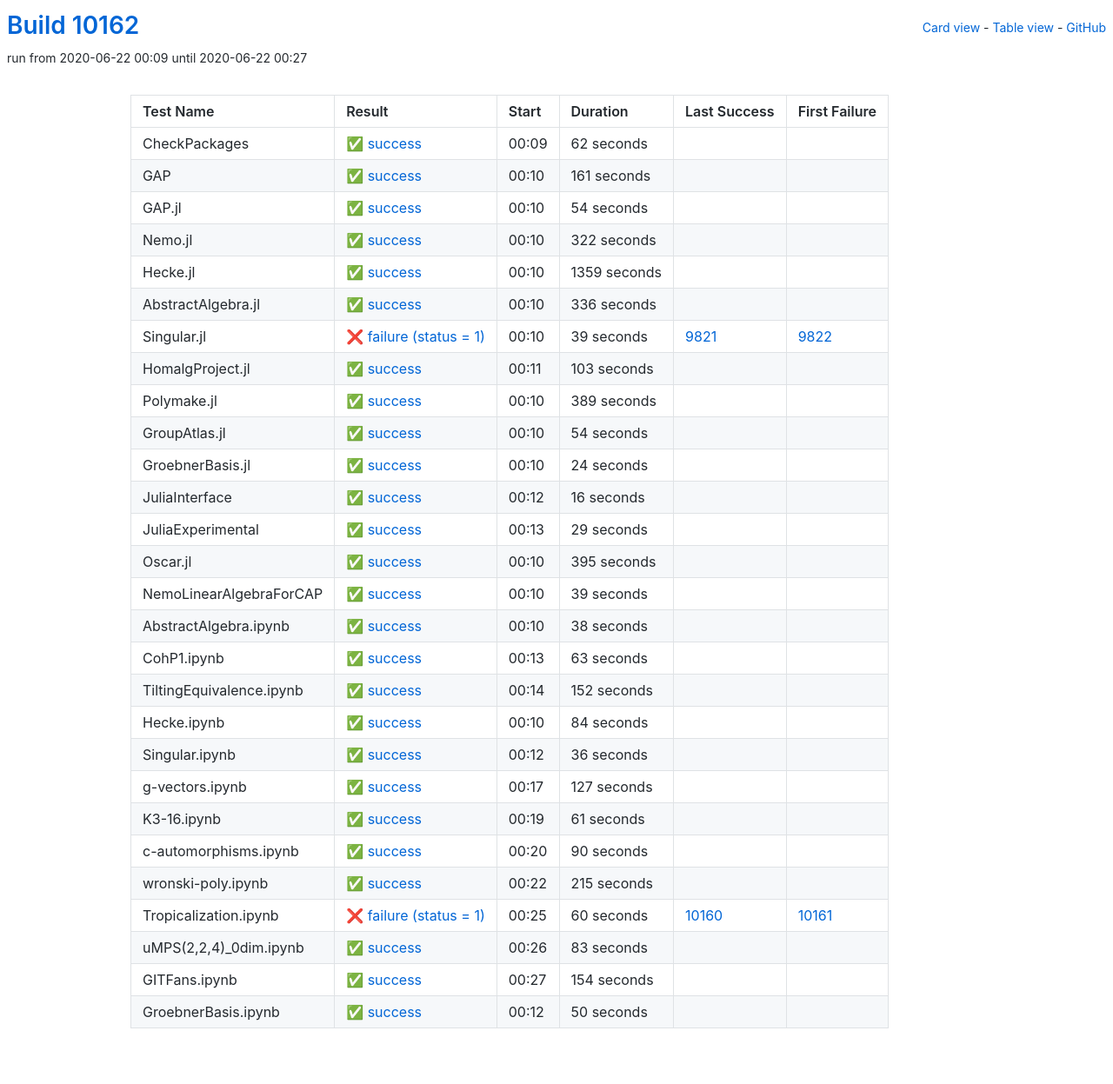
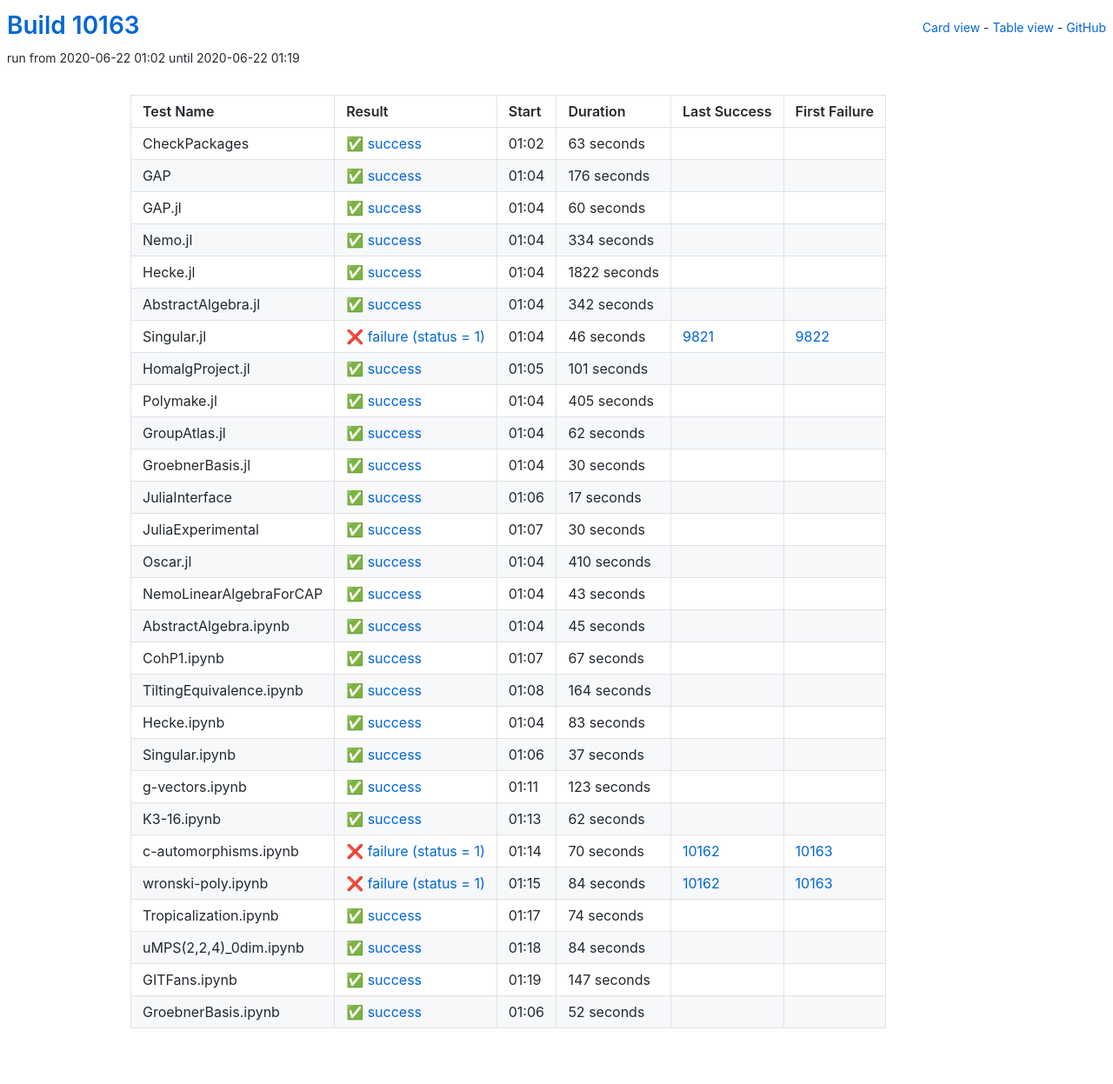
Before and after one commit to oscar-system/oscar-ci-status, a Jekyll site: the page built from table.html, in a window 1280 px wide. Shown: the whole page at 87% size. Built offline with Jekyll 4.4.1, drawn with Linux system fonts in a browser that asks for light colours.

Commit message:
Build #10163

```diff
--- a/_data/ci.yml
+++ b/_data/ci.yml
@@ -1,6 +1,6 @@
 ---
-build: 10162
-build_url: https://oscarci.mathematik.uni-kl.de/job/oscar/10162/
+build: 10163
+build_url: https://oscarci.mathematik.uni-kl.de/job/oscar/10163/
 job: oscar
 organization: oscar-system
 repo: oscar-ci-status
@@ -8,8 +8,116 @@ repourl: https://github.com/oscar-system/oscar-ci-status
 tests:
 - name: CheckPackages
   id: checkpackages
-  log: https://oscarci.mathematik.uni-kl.de/job/oscar/10162/artifact/logs/build-10162/CheckPackages.log
-  start: 2020-06-22 00:09
+  log: https://oscarci.mathematik.uni-kl.de/job/oscar/10163/artifact/logs/build-10163/CheckPackages.log
+  start: 2020-06-22 01:02
+  success: true
+  exitcode: 0
+  status: success
+  duration: 63
+  last_success: false
+  last_success_url:
+  first_failure: false
+  first_failure_url:
+- name: GAP
+  id: gap
+  log: https://oscarci.mathematik.uni-kl.de/job/oscar/10163/artifact/logs/build-10163/GAP.log
+  start: 2020-06-22 01:04
+  success: true
+  exitcode: 0
+  status: success
+  duration: 176
+  last_success: false
+  last_success_url:
+  first_failure: false
+  first_failure_url:
+- name: GAP.jl
+  id: gap-jl
+  log: https://oscarci.mathematik.uni-kl.de/job/oscar/10163/artifact/logs/build-10163/GAP.jl.log
+  start: 2020-06-22 01:04
+  success: true
+  exitcode: 0
+  status: success
+  duration: 60
+  last_success: false
+  last_success_url:
+  first_failure: false
+  first_failure_url:
+- name: Nemo.jl
+  id: nemo-jl
+  log: https://oscarci.mathematik.uni-kl.de/job/oscar/10163/artifact/logs/build-10163/Nemo.jl.log
+  start: 2020-06-22 01:04
+  success: true
+  exitcode: 0
+  status: success
+  duration: 334
+  last_success: false
+  last_success_url:
+  first_failure: false
+  first_failure_url:
+- name: Hecke.jl
+  id: hecke-jl
+  log: https://oscarci.mathematik.uni-kl.de/job/oscar/10163/artifact/logs/build-10163/Hecke.jl.log
+  start: 2020-06-22 01:04
+  success: true
+  exitcode: 0
+  status: success
+  duration: 1822
+  last_success: false
+  last_success_url:
+  first_failure: false
+  first_failure_url:
+- name: AbstractAlgebra.jl
+  id: abstractalgebra-jl
+  log: https://oscarci.mathematik.uni-kl.de/job/oscar/10163/artifact/logs/build-10163/AbstractAlgebra.jl.log
+  start: 2020-06-22 01:04
+  success: true
+  exitcode: 0
+  status: success
+  duration: 342
+  last_success: false
+  last_success_url:
+  first_failure: false
+  first_failure_url:
+- name: Singular.jl
+  id: singular-jl
+  log: https://oscarci.mathematik.uni-kl.de/job/oscar/10163/artifact/logs/build-10163/Singular.jl.log
+  start: 2020-06-22 01:04
+  success: false
+  exitcode: 1
+  status: failure
+  duration: 46
+  last_success: 9821
+  last_success_url: https://oscarci.mathematik.uni-kl.de/job/oscar/9821/
+  first_failure: 9822
+  first_failure_url: https://oscarci.mathematik.uni-kl.de/job/oscar/9822/
+- name: HomalgProject.jl
+  id: homalgproject-jl
+  log: https://oscarci.mathematik.uni-kl.de/job/oscar/10163/artifact/logs/build-10163/HomalgProject.jl.log
+  start: 2020-06-22 01:05
+  success: true
+  exitcode: 0
+  status: success
+  duration: 101
+  last_success: false
+  last_success_url:
+  first_failure: false
+  first_failure_url:
+- name: Polymake.jl
+  id: polymake-jl
+  log: https://oscarci.mathematik.uni-kl.de/job/oscar/10163/artifact/logs/build-10163/Polymake.jl.log
+  start: 2020-06-22 01:04
+  success: true
+  exitcode: 0
+  status: success
+  duration: 405
+  last_success: false
+  last_success_url:
+  first_failure: false
+  first_failure_url:
+- name: GroupAtlas.jl
+  id: groupatlas-jl
+  log: https://oscarci.mathematik.uni-kl.de/job/oscar/10163/artifact/logs/build-10163/GroupAtlas.jl.log
+  start: 2020-06-22 01:04
   success: true
   exitcode: 0
   status: success
@@ -18,214 +126,190 @@ tests:
   last_success_url:
   first_failure: false
   first_failure_url:
-- name: GAP
-  id: gap
-  log: https://oscarci.mathematik.uni-kl.de/job/oscar/10162/artifact/logs/build-10162/GAP.log
-  start: 2020-06-22 00:10
+- name: GroebnerBasis.jl
+  id: groebnerbasis-jl
+  log: https://oscarci.mathematik.uni-kl.de/job/oscar/10163/artifact/logs/build-10163/GroebnerBasis.jl.log
+  start: 2020-06-22 01:04
   success: true
   exitcode: 0
   status: success
-  duration: 161
-  last_success: false
-  last_success_url:
-  first_failure: false
-  first_failure_url:
-- name: GAP.jl
-  id: gap-jl
-  log: https://oscarci.mathematik.uni-kl.de/job/oscar/10162/artifact/logs/build-10162/GAP.jl.log
-  start: 2020-06-22 00:10
-  success: true
-  exitcode: 0
-  status: success
-  duration: 54
-  last_success: false
-  last_success_url:
-  first_failure: false
-  first_failure_url:
-- name: Nemo.jl
-  id: nemo-jl
-  log: https://oscarci.mathematik.uni-kl.de/job/oscar/10162/artifact/logs/build-10162/Nemo.jl.log
-  start: 2020-06-22 00:10
-  success: true
-  exitcode: 0
-  status: success
-  duration: 322
-  last_success: false
-  last_success_url:
-  first_failure: false
-  first_failure_url:
-- name: Hecke.jl
-  id: hecke-jl
-  log: https://oscarci.mathematik.uni-kl.de/job/oscar/10162/artifact/logs/build-10162/Hecke.jl.log
-  start: 2020-06-22 00:10
-  success: true
-  exitcode: 0
-  status: success
-  duration: 1359
-  last_success: false
-  last_success_url:
-  first_failure: false
-  first_failure_url:
-- name: AbstractAlgebra.jl
-  id: abstractalgebra-jl
-  log: https://oscarci.mathematik.uni-kl.de/job/oscar/10162/artifact/logs/build-10162/AbstractAlgebra.jl.log
-  start: 2020-06-22 00:10
-  success: true
-  exitcode: 0
-  status: success
-  duration: 336
-  last_success: false
-  last_success_url:
-  first_failure: false
-  first_failure_url:
-- name: Singular.jl
-  id: singular-jl
-  log: https://oscarci.mathematik.uni-kl.de/job/oscar/10162/artifact/logs/build-10162/Singular.jl.log
-  start: 2020-06-22 00:10
-  success: false
-  exitcode: 1
-  status: failure
-  duration: 39
-  last_success: 9821
-  last_success_url: https://oscarci.mathematik.uni-kl.de/job/oscar/9821/
-  first_failure: 9822
-  first_failure_url: https://oscarci.mathematik.uni-kl.de/job/oscar/9822/
-- name: HomalgProject.jl
-  id: homalgproject-jl
-  log: https://oscarci.mathematik.uni-kl.de/job/oscar/10162/artifact/logs/build-10162/HomalgProject.jl.log
-  start: 2020-06-22 00:11
-  success: true
-  exitcode: 0
-  status: success
-  duration: 103
-  last_success: false
-  last_success_url:
-  first_failure: false
-  first_failure_url:
-- name: Polymake.jl
-  id: polymake-jl
-  log: https://oscarci.mathematik.uni-kl.de/job/oscar/10162/artifact/logs/build-10162/Polymake.jl.log
-  start: 2020-06-22 00:10
-  success: true
-  exitcode: 0
-  status: success
-  duration: 389
-  last_success: false
-  last_success_url:
-  first_failure: false
-  first_failure_url:
-- name: GroupAtlas.jl
-  id: groupatlas-jl
-  log: https://oscarci.mathematik.uni-kl.de/job/oscar/10162/artifact/logs/build-10162/GroupAtlas.jl.log
-  start: 2020-06-22 00:10
-  success: true
-  exitcode: 0
-  status: success
-  duration: 54
-  last_success: false
-  last_success_url:
-  first_failure: false
-  first_failure_url:
-- name: GroebnerBasis.jl
-  id: groebnerbasis-jl
-  log: https://oscarci.mathematik.uni-kl.de/job/oscar/10162/artifact/logs/build-10162/GroebnerBasis.jl.log
-  start: 2020-06-22 00:10
-  success: true
-  exitcode: 0
-  status: success
-  duration: 24
+  duration: 30
   last_success: false
   last_success_url:
   first_failure: false
   first_failure_url:
 - name: JuliaInterface
   id: juliainterface
-  log: https://oscarci.mathematik.uni-kl.de/job/oscar/10162/artifact/logs/build-10162/JuliaInterface.log
-  start: 2020-06-22 00:12
+  log: https://oscarci.mathematik.uni-kl.de/job/oscar/10163/artifact/logs/build-10163/JuliaInterface.log
+  start: 2020-06-22 01:06
   success: true
   exitcode: 0
   status: success
-  duration: 16
+  duration: 17
   last_success: false
   last_success_url:
   first_failure: false
   first_failure_url:
 - name: JuliaExperimental
   id: juliaexperimental
-  log: https://oscarci.mathematik.uni-kl.de/job/oscar/10162/artifact/logs/build-10162/JuliaExperimental.log
-  start: 2020-06-22 00:13
+  log: https://oscarci.mathematik.uni-kl.de/job/oscar/10163/artifact/logs/build-10163/JuliaExperimental.log
+  start: 2020-06-22 01:07
   success: true
   exitcode: 0
   status: success
-  duration: 29
+  duration: 30
   last_success: false
   last_success_url:
   first_failure: false
   first_failure_url:
 - name: Oscar.jl
   id: oscar-jl
-  log: https://oscarci.mathematik.uni-kl.de/job/oscar/10162/artifact/logs/build-10162/Oscar.jl.log
-  start: 2020-06-22 00:10
+  log: https://oscarci.mathematik.uni-kl.de/job/oscar/10163/artifact/logs/build-10163/Oscar.jl.log
+  start: 2020-06-22 01:04
   success: true
   exitcode: 0
   status: success
-  duration: 395
+  duration: 410
   last_success: false
   last_success_url:
   first_failure: false
   first_failure_url:
 - name: NemoLinearAlgebraForCAP
   id: nemolinearalgebraforcap
-  log: https://oscarci.mathematik.uni-kl.de/job/oscar/10162/artifact/logs/build-10162/NemoLinearAlgebraForCAP.log
-  start: 2020-06-22 00:10
+  log: https://oscarci.mathematik.uni-kl.de/job/oscar/10163/artifact/logs/build-10163/NemoLinearAlgebraForCAP.log
+  start: 2020-06-22 01:04
   success: true
   exitcode: 0
   status: success
-  duration: 39
+  duration: 43
   last_success: false
   last_success_url:
   first_failure: false
   first_failure_url:
 - name: AbstractAlgebra.ipynb
   id: abstractalgebra-ipynb
-  log: https://oscarci.mathematik.uni-kl.de/job/oscar/10162/artifact/logs/build-10162/AbstractAlgebra.ipynb.log
-  start: 2020-06-22 00:10
+  log: https://oscarci.mathematik.uni-kl.de/job/oscar/10163/artifact/logs/build-10163/AbstractAlgebra.ipynb.log
+  start: 2020-06-22 01:04
   success: true
   exitcode: 0
   status: success
-  duration: 38
+  duration: 45
   last_success: false
   last_success_url:
   first_failure: false
   first_failure_url:
 - name: CohP1.ipynb
   id: cohp1-ipynb
-  log: https://oscarci.mathematik.uni-kl.de/job/oscar/10162/artifact/logs/build-10162/CohP1.ipynb.log
-  start: 2020-06-22 00:13
+  log: https://oscarci.mathematik.uni-kl.de/job/oscar/10163/artifact/logs/build-10163/CohP1.ipynb.log
+  start: 2020-06-22 01:07
   success: true
   exitcode: 0
   status: success
-  duration: 63
+  duration: 67
   last_success: false
   last_success_url:
   first_failure: false
   first_failure_url:
 - name: TiltingEquivalence.ipynb
   id: tiltingequivalence-ipynb
-  log: https://oscarci.mathematik.uni-kl.de/job/oscar/10162/artifact/logs/build-10162/TiltingEquivalence.ipynb.log
-  start: 2020-06-22 00:14
+  log: https://oscarci.mathematik.uni-kl.de/job/oscar/10163/artifact/logs/build-10163/TiltingEquivalence.ipynb.log
+  start: 2020-06-22 01:08
   success: true
   exitcode: 0
   status: success
-  duration: 152
+  duration: 164
   last_success: false
   last_success_url:
   first_failure: false
   first_failure_url:
 - name: Hecke.ipynb
   id: hecke-ipynb
-  log: https://oscarci.mathematik.uni-kl.de/job/oscar/10162/artifact/logs/build-10162/Hecke.ipynb.log
-  start: 2020-06-22 00:10
+  log: https://oscarci.mathematik.uni-kl.de/job/oscar/10163/artifact/logs/build-10163/Hecke.ipynb.log
+  start: 2020-06-22 01:04
+  success: true
+  exitcode: 0
+  status: success
+  duration: 83
+  last_success: false
+  last_success_url:
+  first_failure: false
+  first_failure_url:
+- name: Singular.ipynb
+  id: singular-ipynb
+  log: https://oscarci.mathematik.uni-kl.de/job/oscar/10163/artifact/logs/build-10163/Singular.ipynb.log
+  start: 2020-06-22 01:06
+  success: true
+  exitcode: 0
+  status: success
+  duration: 37
+  last_success: false
+  last_success_url:
+  first_failure: false
+  first_failure_url:
+- name: g-vectors.ipynb
+  id: g-vectors-ipynb
+  log: https://oscarci.mathematik.uni-kl.de/job/oscar/10163/artifact/logs/build-10163/g-vectors.ipynb.log
+  start: 2020-06-22 01:11
+  success: true
+  exitcode: 0
+  status: success
+  duration: 123
+  last_success: false
+  last_success_url:
+  first_failure: false
+  first_failure_url:
+- name: K3-16.ipynb
+  id: k3-16-ipynb
+  log: https://oscarci.mathematik.uni-kl.de/job/oscar/10163/artifact/logs/build-10163/K3-16.ipynb.log
+  start: 2020-06-22 01:13
+  success: true
+  exitcode: 0
+  status: success
+  duration: 62
+  last_success: false
+  last_success_url:
+  first_failure: false
+  first_failure_url:
+- name: c-automorphisms.ipynb
+  id: c-automorphisms-ipynb
+  log: https://oscarci.mathematik.uni-kl.de/job/oscar/10163/artifact/logs/build-10163/c-automorphisms.ipynb.log
+  start: 2020-06-22 01:14
+  success: false
+  exitcode: 1
+  status: failure
+  duration: 70
+  last_success: 10162
+  last_success_url: https://oscarci.mathematik.uni-kl.de/job/oscar/10162/
+  first_failure: 10163
+  first_failure_url: https://oscarci.mathematik.uni-kl.de/job/oscar/10163/
+- name: wronski-poly.ipynb
+  id: wronski-poly-ipynb
+  log: https://oscarci.mathematik.uni-kl.de/job/oscar/10163/artifact/logs/build-10163/wronski-poly.ipynb.log
+  start: 2020-06-22 01:15
+  success: false
+  exitcode: 1
+  status: failure
+  duration: 84
+  last_success: 10162
+  last_success_url: https://oscarci.mathematik.uni-kl.de/job/oscar/10162/
+  first_failure: 10163
+  first_failure_url: https://oscarci.mathematik.uni-kl.de/job/oscar/10163/
+- name: Tropicalization.ipynb
+  id: tropicalization-ipynb
+  log: https://oscarci.mathematik.uni-kl.de/job/oscar/10163/artifact/logs/build-10163/Tropicalization.ipynb.log
+  start: 2020-06-22 01:17
+  success: true
+  exitcode: 0
+  status: success
+  duration: 74
+  last_success: false
+  last_success_url:
+  first_failure: false
+  first_failure_url:
+- name: uMPS(2,2,4)_0dim.ipynb
+  id: umps-2-2-4-0dim-ipynb
+  log: https://oscarci.mathematik.uni-kl.de/job/oscar/10163/artifact/logs/build-10163/uMPS-2-2-4-_0dim.ipynb.log
+  start: 2020-06-22 01:18
   success: true
   exitcode: 0
   status: success
@@ -234,110 +318,26 @@ tests:
   last_success_url:
   first_failure: false
   first_failure_url:
-- name: Singular.ipynb
-  id: singular-ipynb
-  log: https://oscarci.mathematik.uni-kl.de/job/oscar/10162/artifact/logs/build-10162/Singular.ipynb.log
-  start: 2020-06-22 00:12
+- name: GITFans.ipynb
+  id: gitfans-ipynb
+  log: https://oscarci.mathematik.uni-kl.de/job/oscar/10163/artifact/logs/build-10163/GITFans.ipynb.log
+  start: 2020-06-22 01:19
   success: true
   exitcode: 0
   status: success
-  duration: 36
-  last_success: false
-  last_success_url:
-  first_failure: false
-  first_failure_url:
-- name: g-vectors.ipynb
-  id: g-vectors-ipynb
-  log: https://oscarci.mathematik.uni-kl.de/job/oscar/10162/artifact/logs/build-10162/g-vectors.ipynb.log
-  start: 2020-06-22 00:17
-  success: true
-  exitcode: 0
-  status: success
-  duration: 127
-  last_success: false
-  last_success_url:
-  first_failure: false
-  first_failure_url:
-- name: K3-16.ipynb
-  id: k3-16-ipynb
-  log: https://oscarci.mathematik.uni-kl.de/job/oscar/10162/artifact/logs/build-10162/K3-16.ipynb.log
-  start: 2020-06-22 00:19
-  success: true
-  exitcode: 0
-  status: success
-  duration: 61
-  last_success: false
-  last_success_url:
-  first_failure: false
-  first_failure_url:
-- name: c-automorphisms.ipynb
-  id: c-automorphisms-ipynb
-  log: https://oscarci.mathematik.uni-kl.de/job/oscar/10162/artifact/logs/build-10162/c-automorphisms.ipynb.log
-  start: 2020-06-22 00:20
-  success: true
-  exitcode: 0
-  status: success
-  duration: 90
-  last_success: false
-  last_success_url:
-  first_failure: false
-  first_failure_url:
-- name: wronski-poly.ipynb
-  id: wronski-poly-ipynb
-  log: https://oscarci.mathematik.uni-kl.de/job/oscar/10162/artifact/logs/build-10162/wronski-poly.ipynb.log
-  start: 2020-06-22 00:22
-  success: true
-  exitcode: 0
-  status: success
-  duration: 215
-  last_success: false
-  last_success_url:
-  first_failure: false
-  first_failure_url:
-- name: Tropicalization.ipynb
-  id: tropicalization-ipynb
-  log: https://oscarci.mathematik.uni-kl.de/job/oscar/10162/artifact/logs/build-10162/Tropicalization.ipynb.log
-  start: 2020-06-22 00:25
-  success: false
-  exitcode: 1
-  status: failure
-  duration: 60
-  last_success: 10160
-  last_success_url: https://oscarci.mathematik.uni-kl.de/job/oscar/10160/
-  first_failure: 10161
-  first_failure_url: https://oscarci.mathematik.uni-kl.de/job/oscar/10161/
-- name: uMPS(2,2,4)_0dim.ipynb
-  id: umps-2-2-4-0dim-ipynb
-  log: https://oscarci.mathematik.uni-kl.de/job/oscar/10162/artifact/logs/build-10162/uMPS-2-2-4-_0dim.ipynb.log
-  start: 2020-06-22 00:26
-  success: true
-  exitcode: 0
-  status: success
-  duration: 83
-  last_success: false
-  last_success_url:
-  first_failure: false
-  first_failure_url:
-- name: GITFans.ipynb
-  id: gitfans-ipynb
-  log: https://oscarci.mathematik.uni-kl.de/job/oscar/10162/artifact/logs/build-10162/GITFans.ipynb.log
-  start: 2020-06-22 00:27
-  success: true
-  exitcode: 0
-  status: success
-  duration: 154
+  duration: 147
   last_success: false
   last_success_url:
   first_failure: false
   first_failure_url:
 - name: GroebnerBasis.ipynb
   id: groebnerbasis-ipynb
-  log: https://oscarci.mathematik.uni-kl.de/job/oscar/10162/artifact/logs/build-10162/GroebnerBasis.ipynb.log
-  start: 2020-06-22 00:12
+  log: https://oscarci.mathematik.uni-kl.de/job/oscar/10163/artifact/logs/build-10163/GroebnerBasis.ipynb.log
+  start: 2020-06-22 01:06
   success: true
   exitcode: 0
   status: success
-  duration: 50
+  duration: 52
   last_success: false
   last_success_url:
   first_failure: false
```
Also changed, not shown: README.md.
